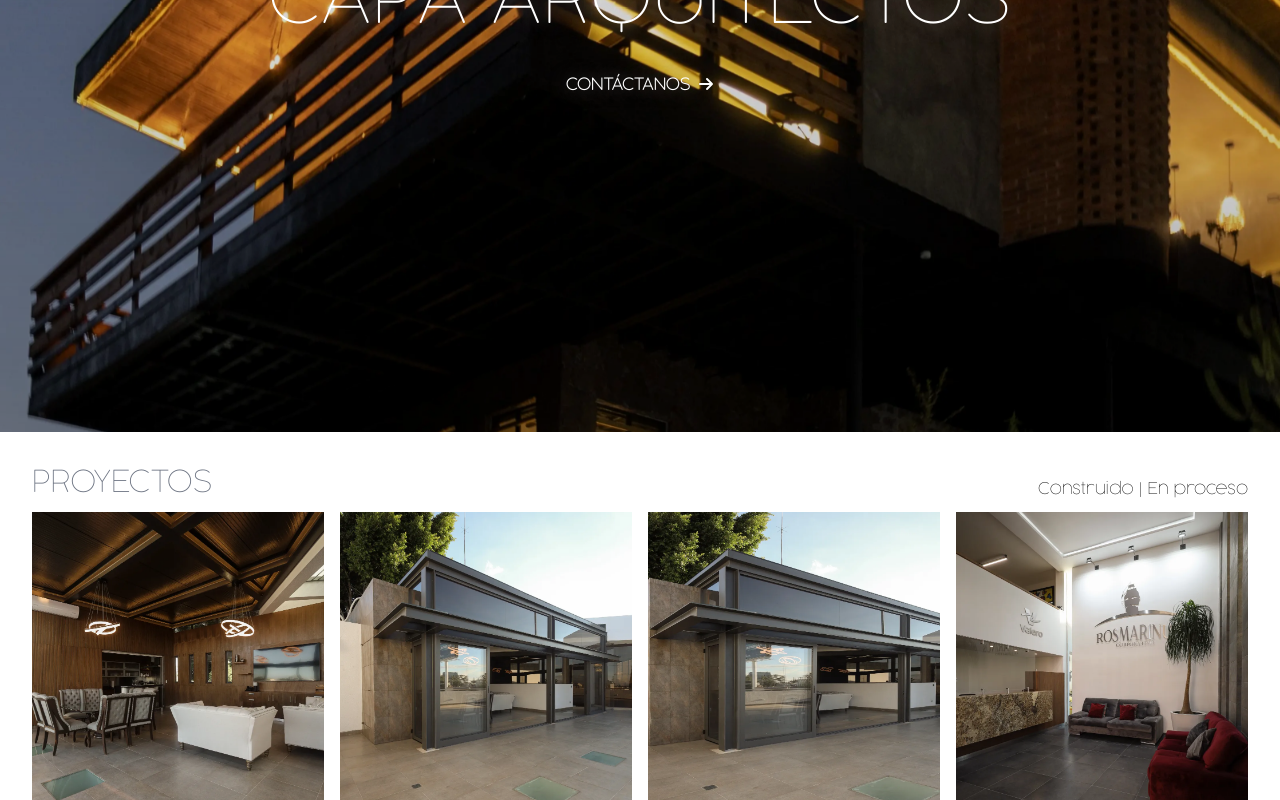
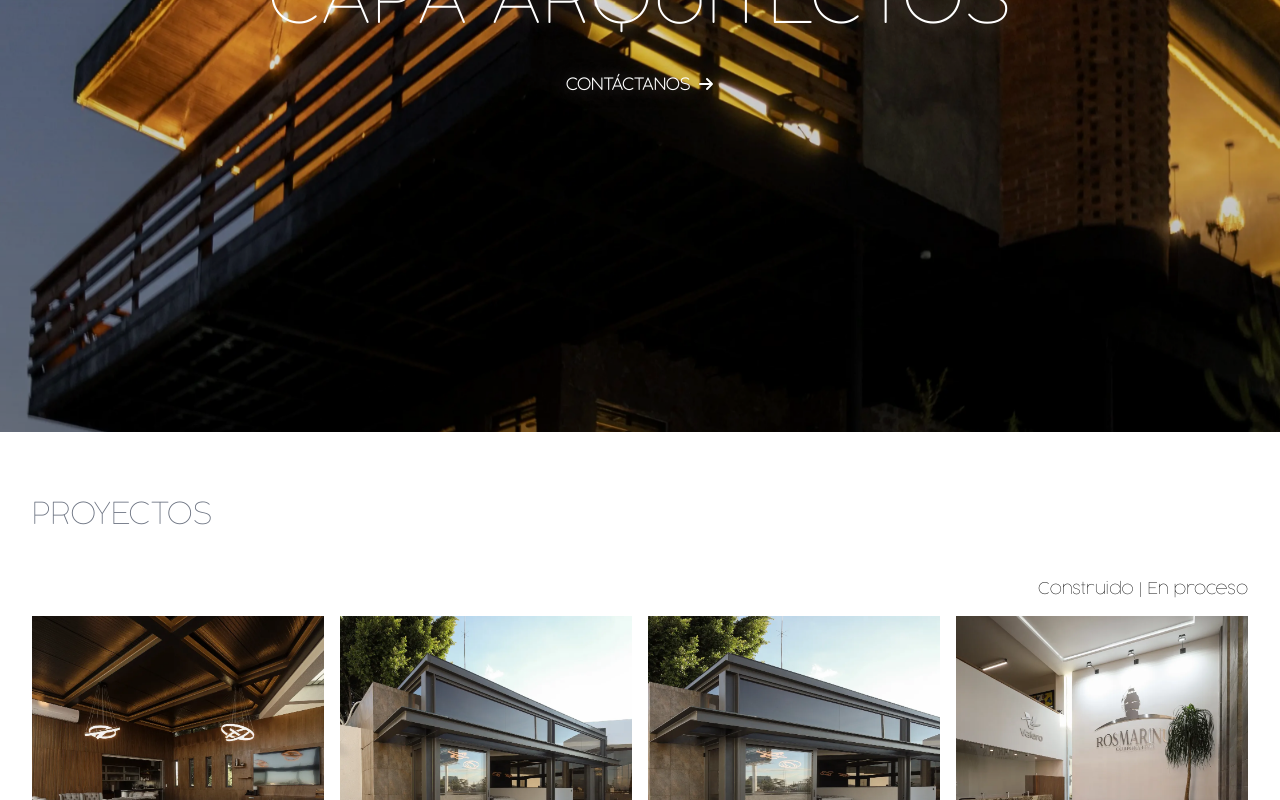
Before and after one commit to Duotech-Design/capaarquitectos-landing, a React (Vite) app: page / in a window 1280 px wide. Shown: the part 368-1168 px from the top of the page. Built offline with nearby package versions, Linux system fonts and the light colour scheme.

Commit message:
changes space in proyects

```diff
--- a/src/components/projects/Projects.tsx
+++ b/src/components/projects/Projects.tsx
@@ -19,6 +19,7 @@ const Projects = () => {
     navigate("/project/" + id);
     window.scrollTo({ top: 0, behavior: "smooth" });
   };
+
   useEffect(() => {
     const handleResize = () => {
       if (window.innerWidth >= 768) {
@@ -43,12 +44,18 @@ const Projects = () => {
       id="projects"
       className="mx-auto px-2 sm:px-6 lg:px-8 min-h-screen pb-8"
     >
-      <header className="-mt-20 pt-28 pb-3 flex flex-row justify-between items-end">
-        <h3 className="tex-lg md:text-3xl text-gray-500">{t("projects.title")}</h3>
+      <header className="-mt-36 sm:-mt-28 pt-28 pb-3 flex flex-row justify-between items-end">
+        <h3 className="tex-lg md:text-3xl text-gray-500 mt-16">
+          {t("projects.title")}
+        </h3>
+      </header>
+
+      <div className="mt-8 mb-4 flex justify-end">
         <h4 className="text-md">{`${t("projects.button1")} | ${t(
           "projects.button2"
         )}`}</h4>
-      </header>
+      </div>
+
       <div className="grid grid-cols-1 gap-4">
         {projectList.map((project: AvailableProjects) => (
           <div
```
